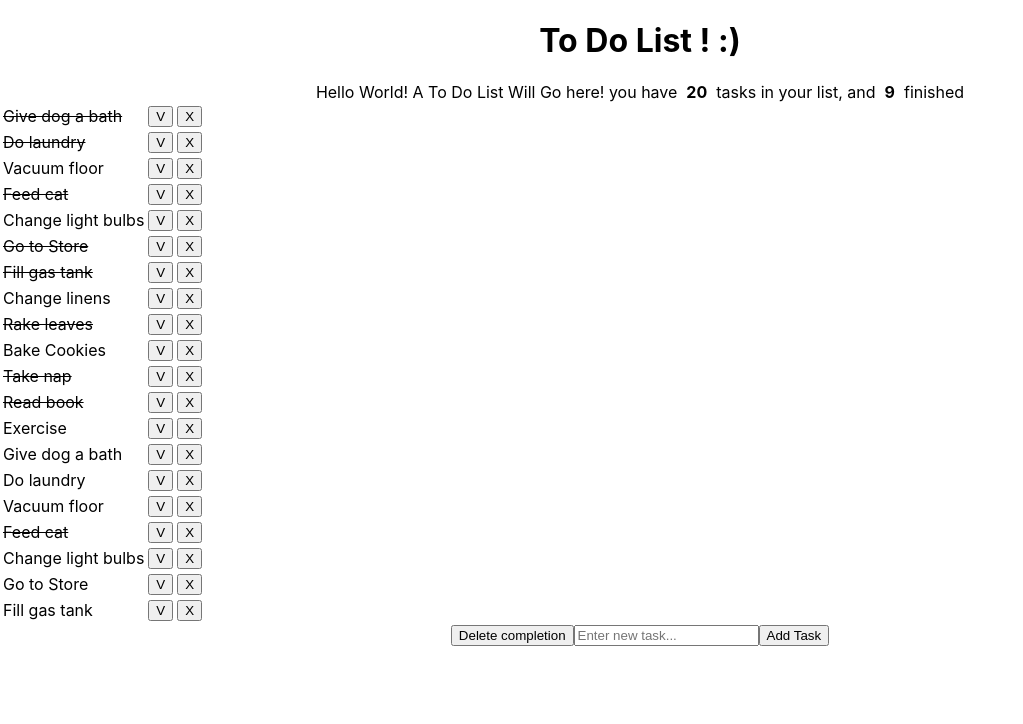
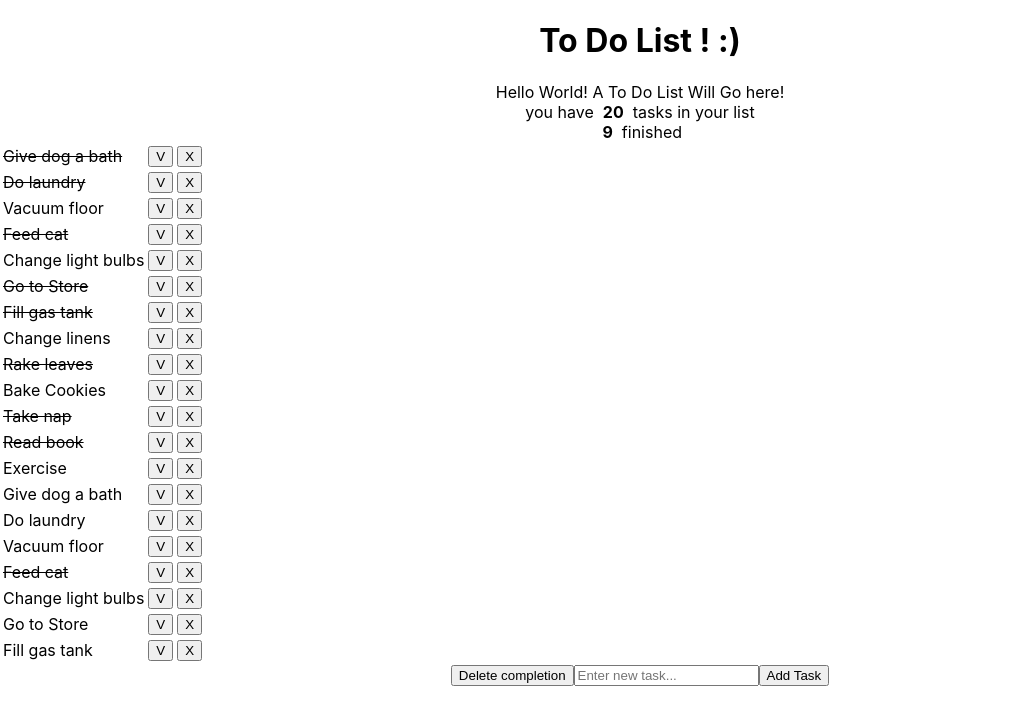
Before and after one commit to tzlila1/todo-list-app, a React (Create React App) app: page / in a window 1280 px wide. Shown: the top 724 px of the page, without its empty margins (0-1023 px from the left). Built offline with nearby package versions, Linux system fonts and the light colour scheme.

Commit message:
simplify code

```diff
--- a/src/app/store.js
+++ b/src/app/store.js
@@ -9,5 +9,7 @@ import {finished, totalItems} from '../reducers/todoListReducer'
 
 
 export default configureStore({
-    reducer: {totalItems: totalItems , finished: finished},
+    reducer: {
+        totalItems,
+        finished},
 })
--- a/src/components/MainPage.js
+++ b/src/components/MainPage.js
@@ -68,19 +68,24 @@ function MainPage() {
             <Header/>
 
             Hello World! A To Do List Will Go here!
+            <div>
                     you have
                &nbsp;
                 <b>
                      {state.totalItems.numOfItems}
                 </b>
                 &nbsp;
-            tasks in your list,
-            and
+                    tasks in your list
+            </div>
+            <div>
+
                 &nbsp;
                 <b>
                     {state.finished.finishedNumOfItems}
                 </b>
                 &nbsp; finished
+            </div>
+
             <TodoList toDoList={toDoList} handleToggle={handleToggle} removeItem={removeItem} handleFilter={handleFilter} />
 
             <div>
```
Lines whose indentation alone changed are shown as unchanged.
